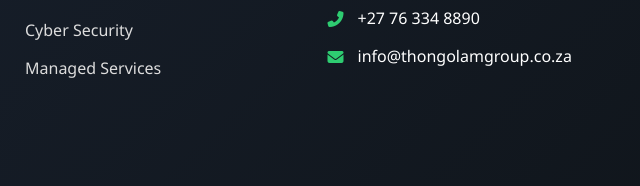
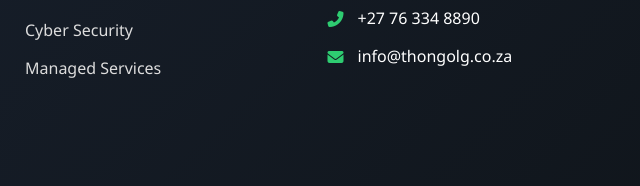
Before and after one commit to MTumelo62/Thongolam-website, a plain HTML site: page index.html in a window 1280 px wide. Shown: the part 4468-4654 px from the top of the page, 640-1280 px from the left. Drawn offline with nearby package versions, Linux system fonts and the light colour scheme.

Commit message:
Complete Thongo Lam Group website

```diff
--- a/index.html
+++ b/index.html
@@ -330,7 +330,7 @@
                     <ul>
                         <li><i class="fas fa-map-marker-alt"></i> 22 DRAKENSTEIN, Thatchfield, Centurion</li>
                         <li><i class="fas fa-phone-alt"></i> +27 76 334 8890</li>
-                        <li><i class="fas fa-envelope"></i> info@thongolamgroup.co.za</li>
+                        <li><i class="fas fa-envelope"></i> info@thongolg.co.za</li>
                     </ul>
                 </div>
 
```
